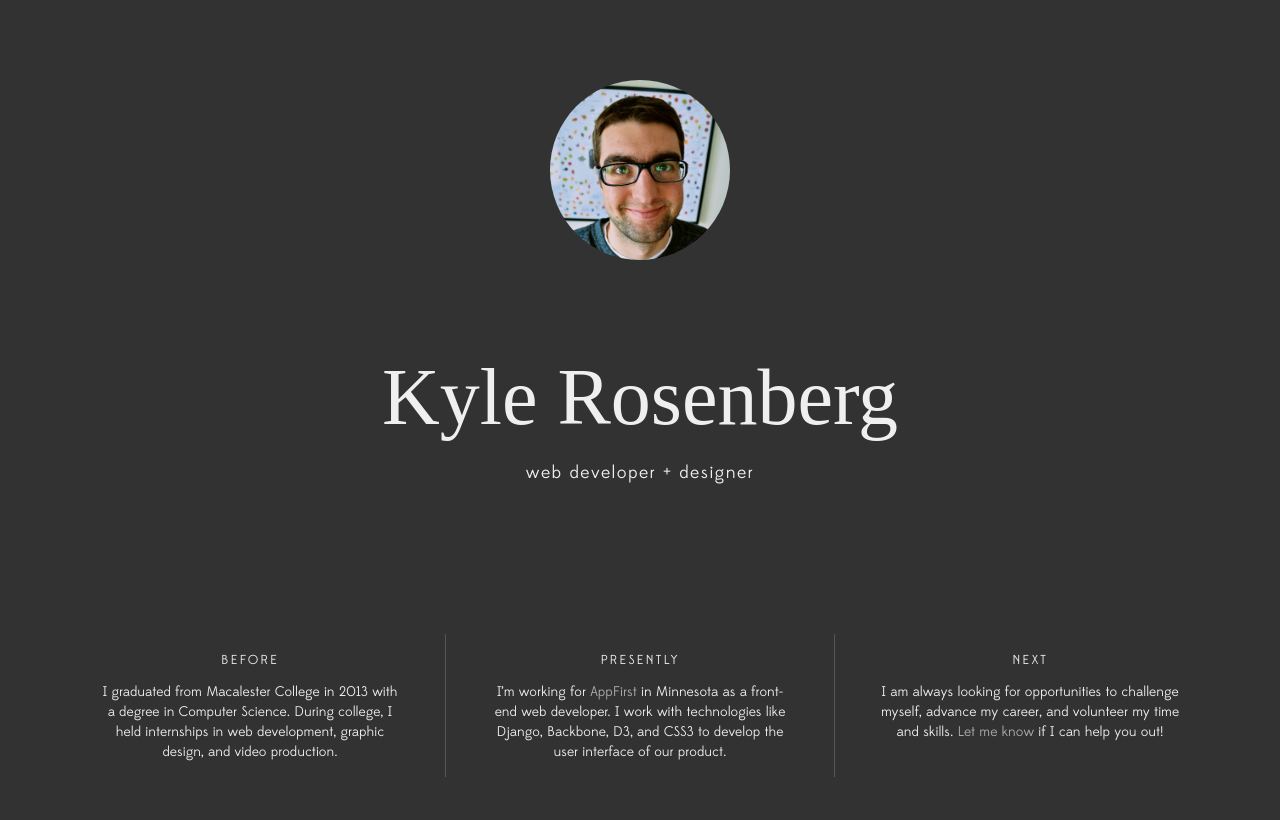
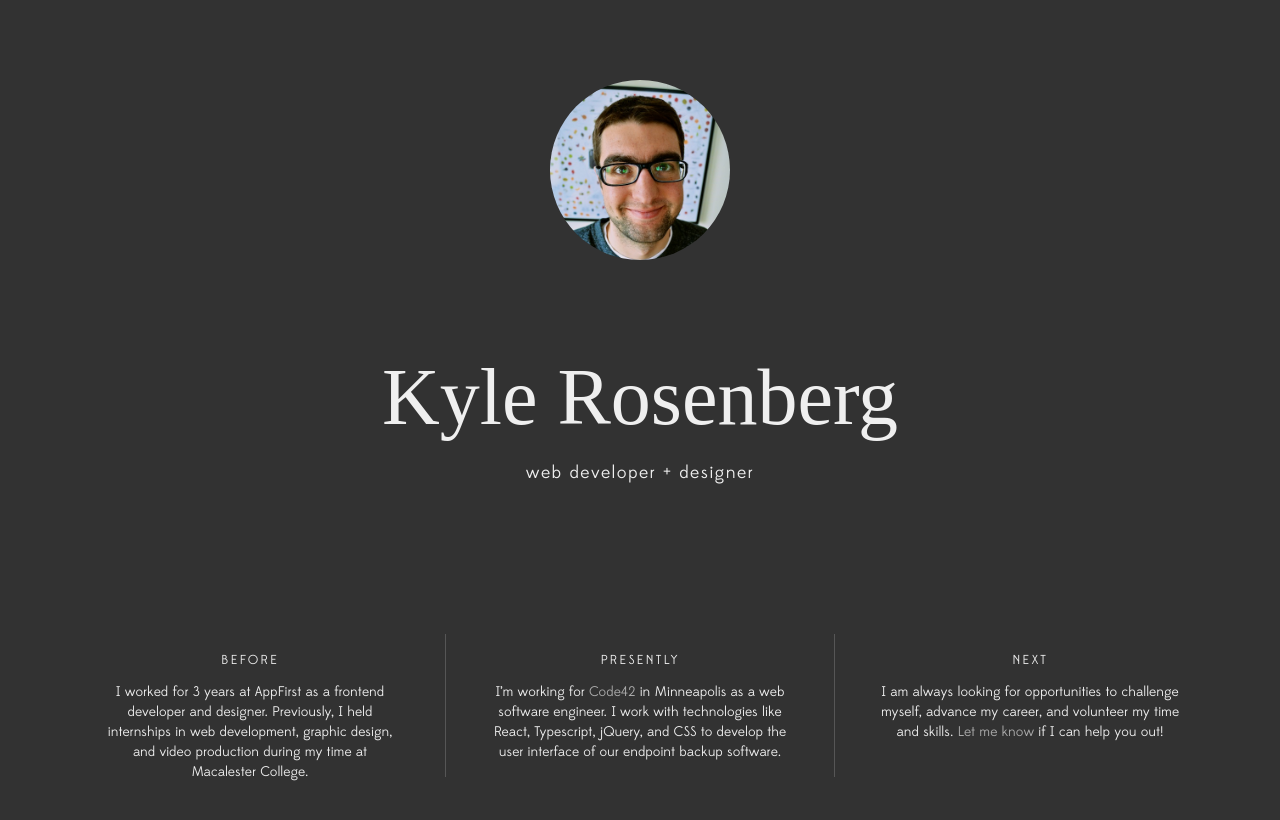
Before and after one commit to krosenberg/kylerosenberg.com, a Jekyll site: the page built from index.html, in a window 1280 px wide. Shown: the top 820 px of the page. Built offline with Jekyll 4.4.1, drawn with Linux system fonts in a browser that asks for light colours; nearby versions of some CDN libraries; some web fonts are replaced; Markdown is read by kramdown in place of the engine named in the settings.

Commit message:
updated Before and Next text

```diff
--- a/_layouts/default.html
+++ b/_layouts/default.html
@@ -33,13 +33,13 @@
         <div class="col-sm-4 info-item">
           <h3>before</h3>
           <p>
-            I graduated from Macalester College in 2013 with a degree in Computer Science. During college, I held internships in web development, graphic design, and video production.
+            I worked for 3 years at AppFirst as a frontend developer and designer. Previously, I held internships in web development, graphic design, and video production during my time at Macalester College.
           </p>
         </div>
         <div class="col-sm-4 info-item">
           <h3>presently</h3>
           <p>
-            I’m working for <a href="http://appfirst.com">AppFirst</a> in Minnesota as a front-end web developer. I work with technologies like Django, Backbone, D3, and CSS3 to develop the user interface of our product.
+            I’m working for <a href="http://code42.com">Code42</a> in Minneapolis as a web software engineer. I work with technologies like React, Typescript, jQuery, and CSS to develop the user interface of our endpoint backup software.
           </p>
           <!-- <small><a href="#">too many abbreviations?</a></small> -->
         </div>
```
